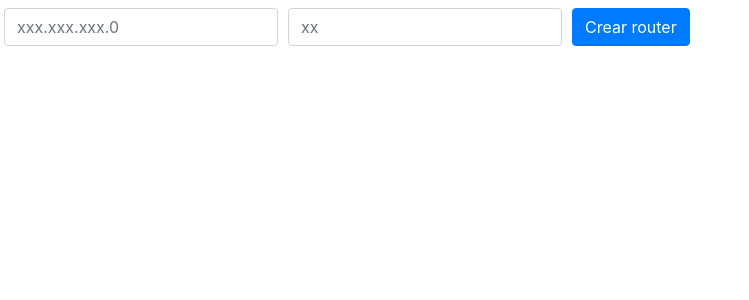
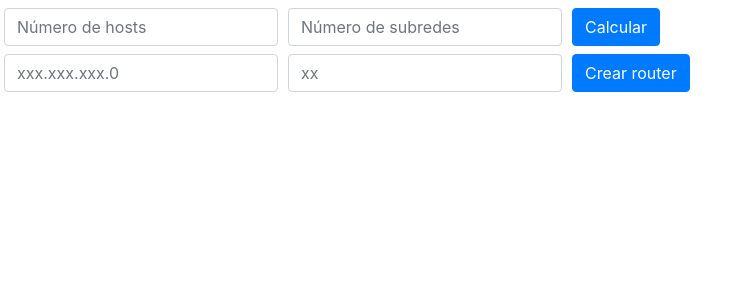
Before and after one commit to Corralini/packet-tracer, an Angular app: page / in a window 1280 px wide. Shown: the top 300 px of the page, without its empty margins (0-749 px from the left). Built offline with nearby package versions, Linux system fonts and the light colour scheme.

Commit message:
Add calculate ip by num host and num nets. NOT IMPLEMENTED YET!

```diff
--- a/src/app/app.component.html
+++ b/src/app/app.component.html
@@ -1,4 +1,19 @@
 <form class="mt-2 ml-1">
+  <div class="form-row align-items-center">
+    <div class="col-auto">
+      <label class="sr-only" for="host">Número de hosts</label>
+      <input [formControl]="numHost" type="number" class="form-control mb-2" id="host" placeholder="Número de hosts">
+    </div>
+    <div class="col-auto">
+      <label class="sr-only" for="subnets">Numero de subredes</label>
+      <input [formControl]="numNets" type="number" class="form-control mb-2" id="subnets"
+             placeholder="Número de subredes">
+    </div>
+    <div class="col-auto">
+      <button type="button" class="btn btn-primary mb-2" *ngIf="routers.length === 0" (click)="init()">Calcular
+      </button>
+    </div>
+  </div>
   <div class="form-row align-items-center">
     <div class="col-auto">
       <label class="sr-only" for="ip">Ip</label>
--- a/src/app/app.component.ts
+++ b/src/app/app.component.ts
@@ -17,6 +17,9 @@ export class AppComponent {
   constructor(private modalService: NgbModal) {
   }
 
+  numHost = new FormControl('');
+  numNets = new FormControl('');
+
   ip = new FormControl('');
   mask = new FormControl('');
   letters = 'abcdefghijklmnopqrstuvwxyz';
@@ -30,6 +33,17 @@ export class AppComponent {
   selectedRouter: Router;
   config: string;
 
+  calculateIp(): void {
+    if (this.numHost && this.numNets) {
+      let contHosts = 0;
+      let contNets = 0;
+      while (Math.pow(2, contHosts) - 2 < this.numHost.value) {
+        contHosts++;
+      }
+    } else {
+      console.error('Datos obligatorios');
+    }
+  }
 
   calculateMask(): void {
     this.maskDecimal = '';
```
